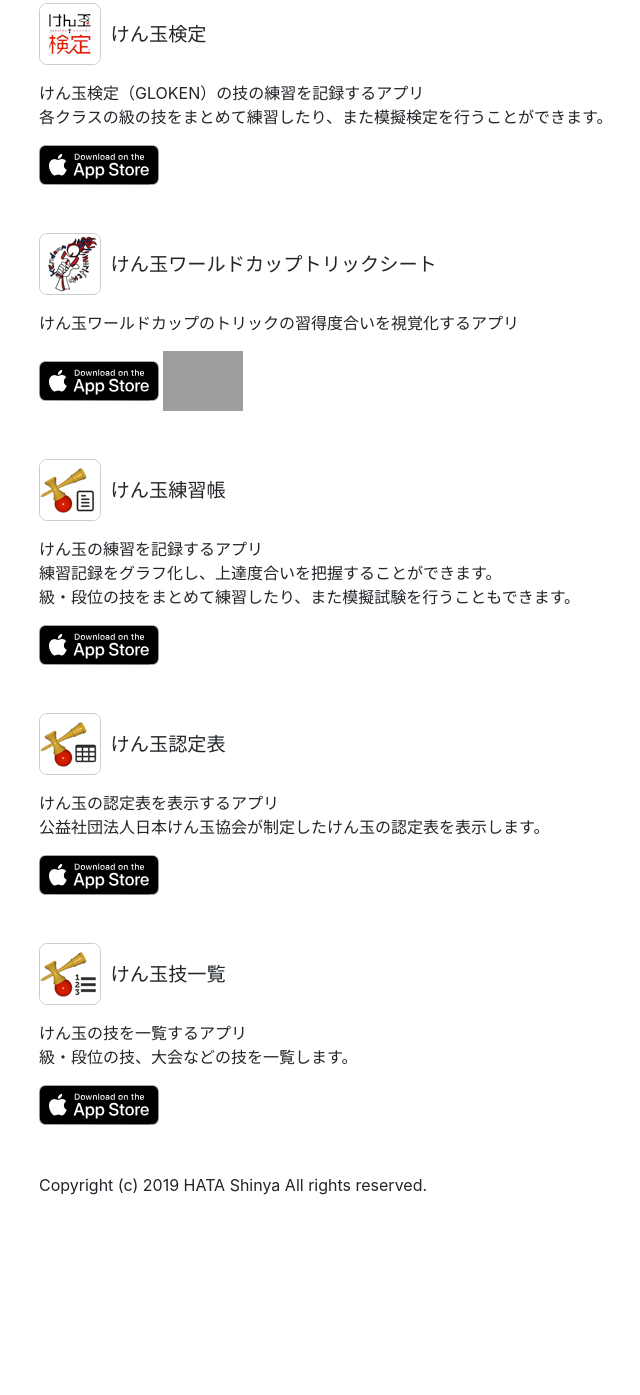
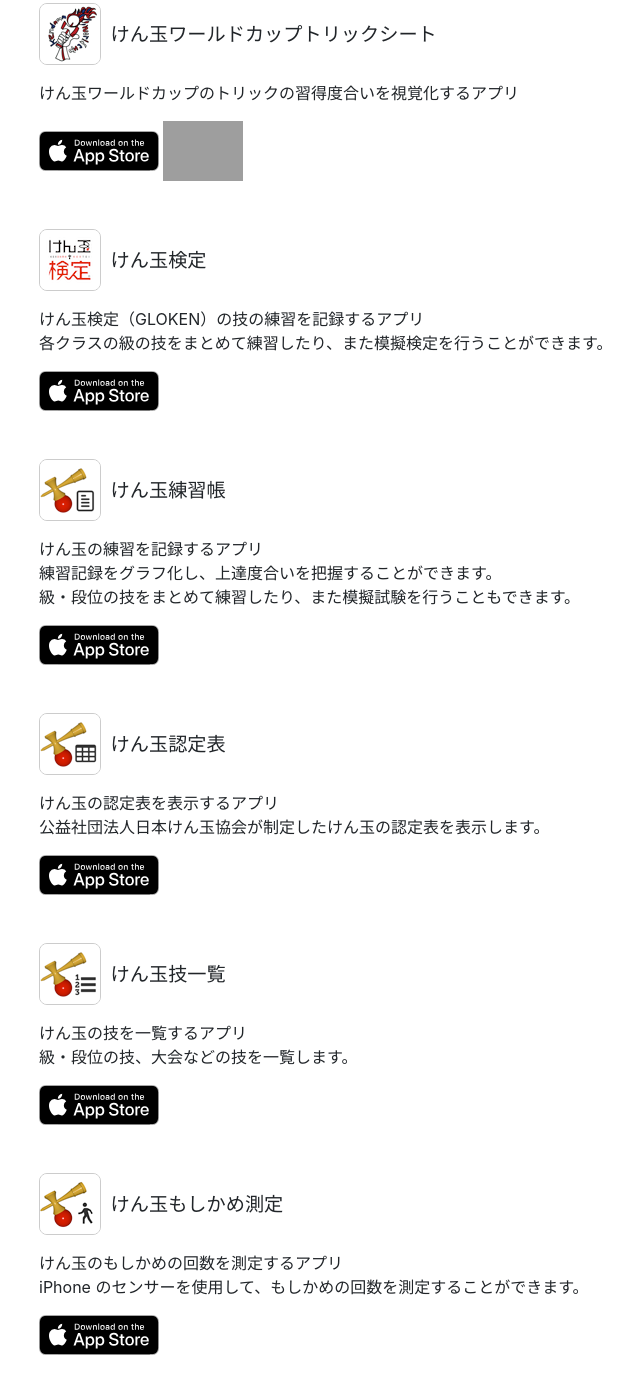
Before and after one commit to hatashinya/hatashinya.github.io, a plain HTML site: page KendamaApp/index.html in a window 1280 px wide. Shown: the part 45-1440 px from the top of the page, without its empty margins (46-686 px from the left). Before the commit the page ends 1290 px from the top, so only its background shows below. Drawn offline with nearby package versions, Linux system fonts and the light colour scheme; grey boxes are pictures that could not be loaded.

Commit message:
Kendama Moshikame

```diff
--- a/KendamaApp/index.html
+++ b/KendamaApp/index.html
@@ -48,6 +48,17 @@
             <div class="bg-container" id="products">
                 <div class="container">
                     <div class="product">
+                        <p><img class="icon" src="../assets/image/KWC_logo-60.png" /></p>
+                        <p>けん玉ワールドカップトリックシート</p>
+                        <div class="product-description">
+                            けん玉ワールドカップのトリックの習得度合いを視覚化するアプリ
+                        </div>
+                        <div class="download">
+                            <a href="https://apps.apple.com/jp/app/kendama-world-cup-trick-sheet/id1114419089"><img class="app-store" src="../assets/image/Download_on_the_App_Store_Badge_US-UK_RGB_blk_092917.svg" alt="App Store" /></a>
+                            <a href='https://play.google.com/store/apps/details?id=hatashinya.kwcmasterandroid&pcampaignid=MKT-Other-global-all-co-prtnr-py-PartBadge-Mar2515-1'><img class="google-play" alt='Get it on Google Play' src='https://play.google.com/intl/ja/badges/images/generic/en_badge_web_generic.png'/></a>
+                        </div>
+                    </div>
+                    <div class="product">
                         <p><img class="icon" src="../assets/image/kendama-kentei-60.png" /></p>
                         <p>けん玉検定</p>
                         <div class="product-description">
@@ -56,17 +67,6 @@
                         </div>
                         <div class="download">
                             <a href="https://apps.apple.com/jp/app/kendama-kentei/id1450479271"><img class="app-store" src="../assets/image/Download_on_the_App_Store_Badge_US-UK_RGB_blk_092917.svg" alt="App Store" /></a>
-                        </div>
-                    </div>
-                    <div class="product">
-                        <p><img class="icon" src="../assets/image/KWC_logo-60.png" /></p>
-                        <p>けん玉ワールドカップトリックシート</p>
-                        <div class="product-description">
-                            けん玉ワールドカップのトリックの習得度合いを視覚化するアプリ
-                        </div>
-                        <div class="download">
-                            <a href="https://apps.apple.com/jp/app/kendama-world-cup-trick-sheet/id1114419089"><img class="app-store" src="../assets/image/Download_on_the_App_Store_Badge_US-UK_RGB_blk_092917.svg" alt="App Store" /></a>
-                            <a href='https://play.google.com/store/apps/details?id=hatashinya.kwcmasterandroid&pcampaignid=MKT-Other-global-all-co-prtnr-py-PartBadge-Mar2515-1'><img class="google-play" alt='Get it on Google Play' src='https://play.google.com/intl/ja/badges/images/generic/en_badge_web_generic.png'/></a>
                         </div>
                     </div>
                     <div class="product">
@@ -103,6 +103,17 @@
                             <a href="https://apps.apple.com/jp/app/kendama-trick-list/id1497095045"><img class="app-store" src="../assets/image/Download_on_the_App_Store_Badge_US-UK_RGB_blk_092917.svg" alt="App Store" /></a>
                         </div>
                     </div>
+                    <div class="product">
+                        <p><img class="icon" src="../assets/image/kendama-moshikame-60.png" /></p>
+                        <p>けん玉もしかめ測定</p>
+                        <div class="product-description">
+                            けん玉のもしかめの回数を測定するアプリ<br />
+                            iPhone のセンサーを使用して、もしかめの回数を測定することができます。
+                        </div>
+                        <div class="download">
+                            <a href="https://apps.apple.com/jp/app/kendama-moshikame/id1070734206"><img class="app-store" src="../assets/image/Download_on_the_App_Store_Badge_US-UK_RGB_blk_092917.svg" alt="App Store" /></a>
+                        </div>
+                    </div>
                 </div>
             </div>
             <div class="bg-container" id="footer">
```
Also changed, not shown: assets/image/kendama-moshikame-60.png (added).
